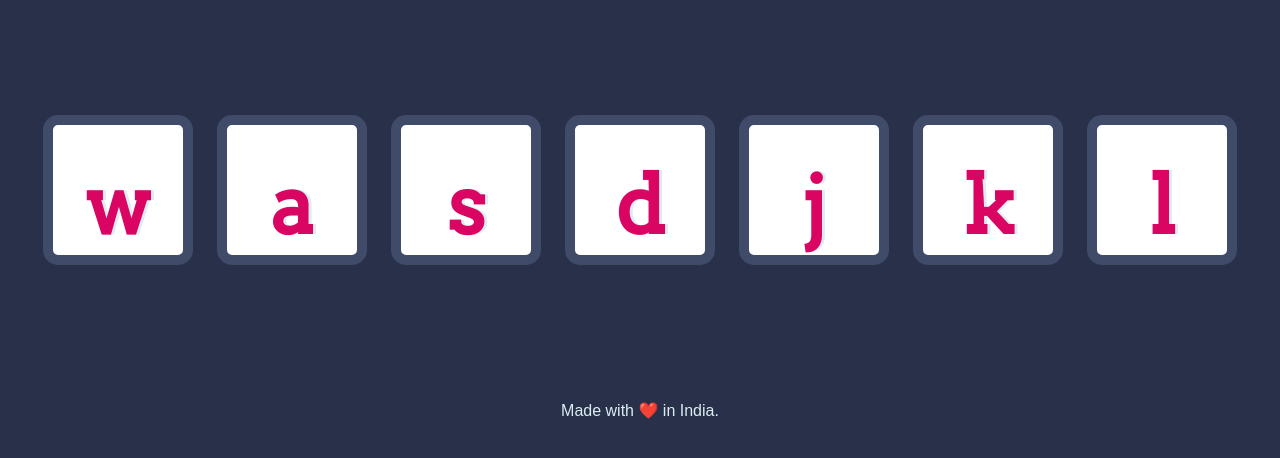
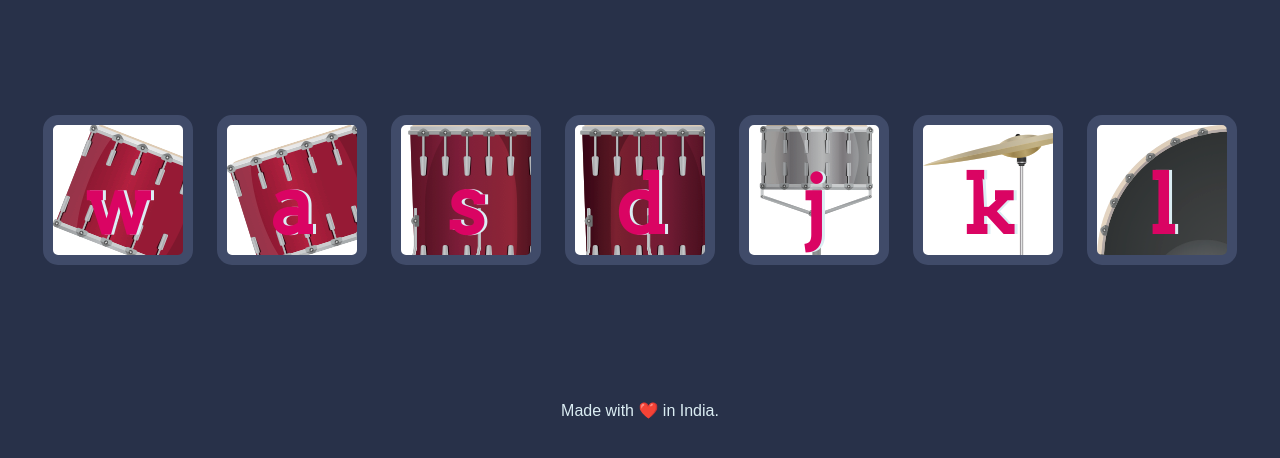
Before and after one commit to jainnick/Drum-kit-, a plain HTML site: page index.html in a window 1280 px wide. Shown: the part 174-632 px from the top of the page. Drawn offline with Linux system fonts and the light colour scheme; files that its build step writes are made by us from their sources.

Commit message:
Update styles.css

```diff
--- a/css/styles.css
+++ b/css/styles.css
@@ -16,31 +16,31 @@ footer {
 }
 
 .w {
-  background-image: url(./images/tom1.png);
+  background-image: url(../images/tom1.png);
 }
 
 .a {
-  background-image: url(./images/tom2.png);
+  background-image: url(../images/tom2.png);
 }
 
 .s {
-  background-image: url(./images/tom3.png);
+  background-image: url(../images/tom3.png);
 }
 
 .d {
-  background-image: url(./images/tom4.png);
+  background-image: url(../images/tom4.png);
 }
 
 .j {
-  background-image: url(./images/snare.png);
+  background-image: url(../images/snare.png);
 }
 
 .k {
-  background-image: url(./images/crash.png);
+  background-image: url(../images/crash.png);
 }
 
 .l {
-  background-image: url(./images/kick.png);
+  background-image: url(../images/kick.png);
 }
 
 .set {
```
